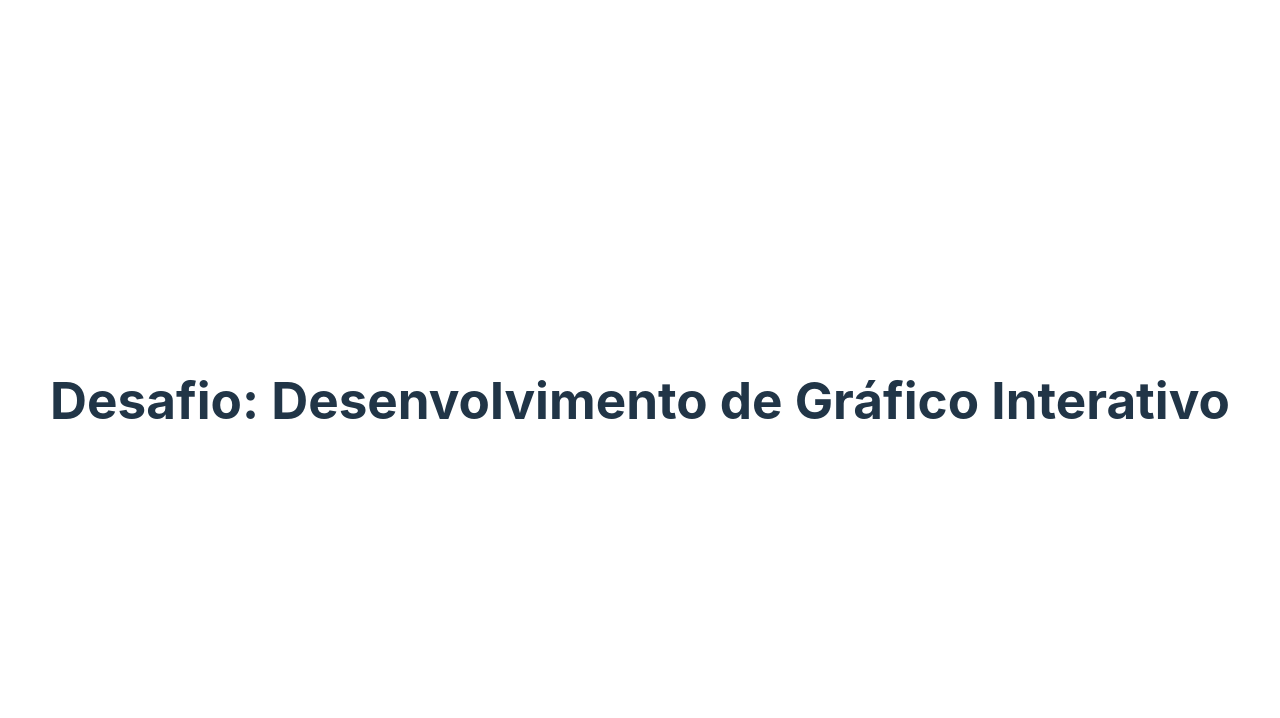
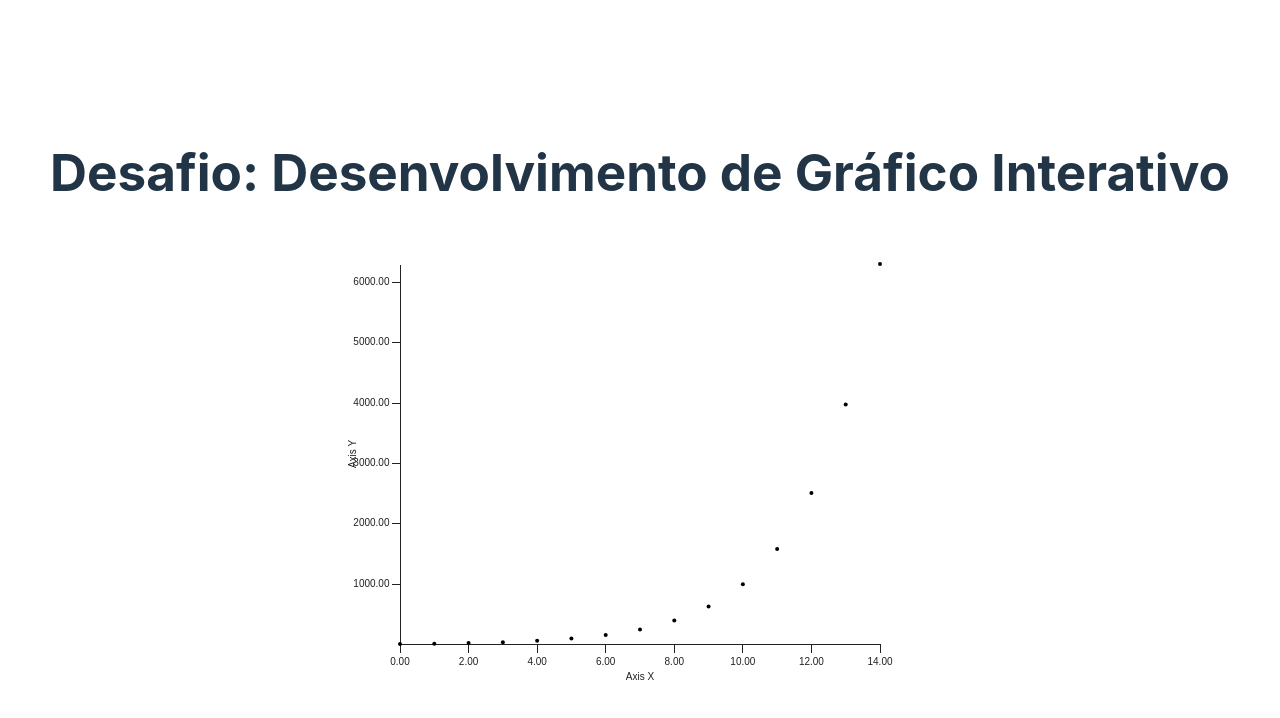
Before and after one commit to zingarelli/desafio-blatron, a React (Vite) app: page / in a window 1280 px wide. Shown: the top 718 px of the page. Built offline with nearby package versions, Linux system fonts and the light colour scheme.

Commit message:
feature: add XY Chart using visX (in progress)

```diff
--- a/package.json
+++ b/package.json
@@ -10,6 +10,11 @@
     "preview": "vite preview"
   },
   "dependencies": {
+    "@visx/axis": "^3.1.0",
+    "@visx/scale": "^3.0.0",
+    "@visx/shape": "^3.0.0",
+    "d3-array": "^3.2.4",
+    "d3-format": "^3.1.0",
     "react": "^18.2.0",
     "react-dom": "^18.2.0"
   },
--- a/src/App.jsx
+++ b/src/App.jsx
@@ -1,11 +1,12 @@
 import { useEffect, useState } from 'react';
 import './App.css';
 import getResults from './utils/DataExtractor';
+import XYChart from './components/XYChart';
 
+// we're reading the file locally
+const fileSrc = '/data/results.txt';
 
 function App() {
-  // we're reading the file locally
-  const fileSrc = '/data/results.txt'
   const [results, setResults] = useState(null);
 
   // get data from file when the app loads
@@ -28,6 +29,7 @@ function App() {
   return (
     <>
       <h1>Desafio: Desenvolvimento de Gráfico Interativo</h1>
+      <XYChart />
     </>
   )
 }
--- /dev/null
+++ b/src/components/XYChart/index.jsx
@@ -0,0 +1,89 @@
+import { Circle } from '@visx/shape';
+import { scaleLinear } from '@visx/scale';
+import { extent } from 'd3-array';
+import { AxisBottom, AxisLeft } from '@visx/axis';
+import { format } from 'd3-format';
+
+// TODO: pass data as props
+const data = [
+    { x: 0.00000e+00, y: +1.00000e+01 },
+    { x: 1.00000e+00, y: +1.58000e+01 },
+    { x: 2.00000e+00, y: +2.51000e+01 },
+    { x: 3.00000e+00, y: +3.98000e+01 },
+    { x: 4.00000e+00, y: +6.31000e+01 },
+    { x: 5.00000e+00, y: +1.00000e+02 },
+    { x: 6.00000e+00, y: +1.58500e+02 },
+    { x: 7.00000e+00, y: +2.51200e+02 },
+    { x: 8.00000e+00, y: +3.98100e+02 },
+    { x: 9.00000e+00, y: +6.31000e+02 },
+    { x: 1.00000e+01, y: +1.00000e+03 },
+    { x: 1.10000e+01, y: +1.58490e+03 },
+    { x: 1.20000e+01, y: +2.51190e+03 },
+    { x: 1.30000e+01, y: +3.98110e+03 },
+    { x: 1.40000e+01, y: +6.30960e+03 },
+];
+
+export default function XYChart() {
+    const margin = {
+        top: 30,
+        right: 60,
+        bottom: 40,
+        left: 60
+    }
+
+    // chart dimensions
+    const width =  600;
+    const height = 450;
+
+    // plot area dimensions (smaller than chart, to make room for axes X and Y)
+    const innerWidth = width - margin.left - margin.right;
+    const innerHeight = height - margin.top - margin.bottom;
+
+    /*
+        Helper functions to map the data (domain) to the range of the chart.
+        The function extent() returns min and max values for the passed data,
+        the second argument is a callback function to which value to extract
+        when the data is an object
+    */
+    const scaleX = scaleLinear({
+        range: [margin.left, innerWidth + margin.left],
+        domain: extent(data, d => d.x),
+    });
+
+    const scaleY = scaleLinear({
+        range: [innerHeight + margin.top, margin.top],
+        domain: extent(data, d => d.y),
+    });
+
+    return (
+        <svg width={width} height={height}>
+            {/* X and Y Axes */}
+            <AxisBottom
+                scale={scaleX}
+                label='Axis X'
+                top={height-margin.bottom}
+                numTicks={5}
+                tickFormat={format('.2f')}
+            />
+
+            <AxisLeft
+                scale={scaleY}
+                label='Axis Y'
+                left={margin.left}
+                numTicks={5}
+                tickFormat={format('.2f')}
+            />
+
+            {data.map((point, idx) => (
+                // cx and cy are the coordinates
+                // r is the radius of the circle
+                <Circle
+                    key={idx}
+                    cx={scaleX(point.x)}
+                    cy={scaleY(point.y)}
+                    r={2}
+                />
+            ))}
+        </svg>
+    )
+}
```
Also changed, not shown: 1 other file (tests, documents, lock files or other folders).
